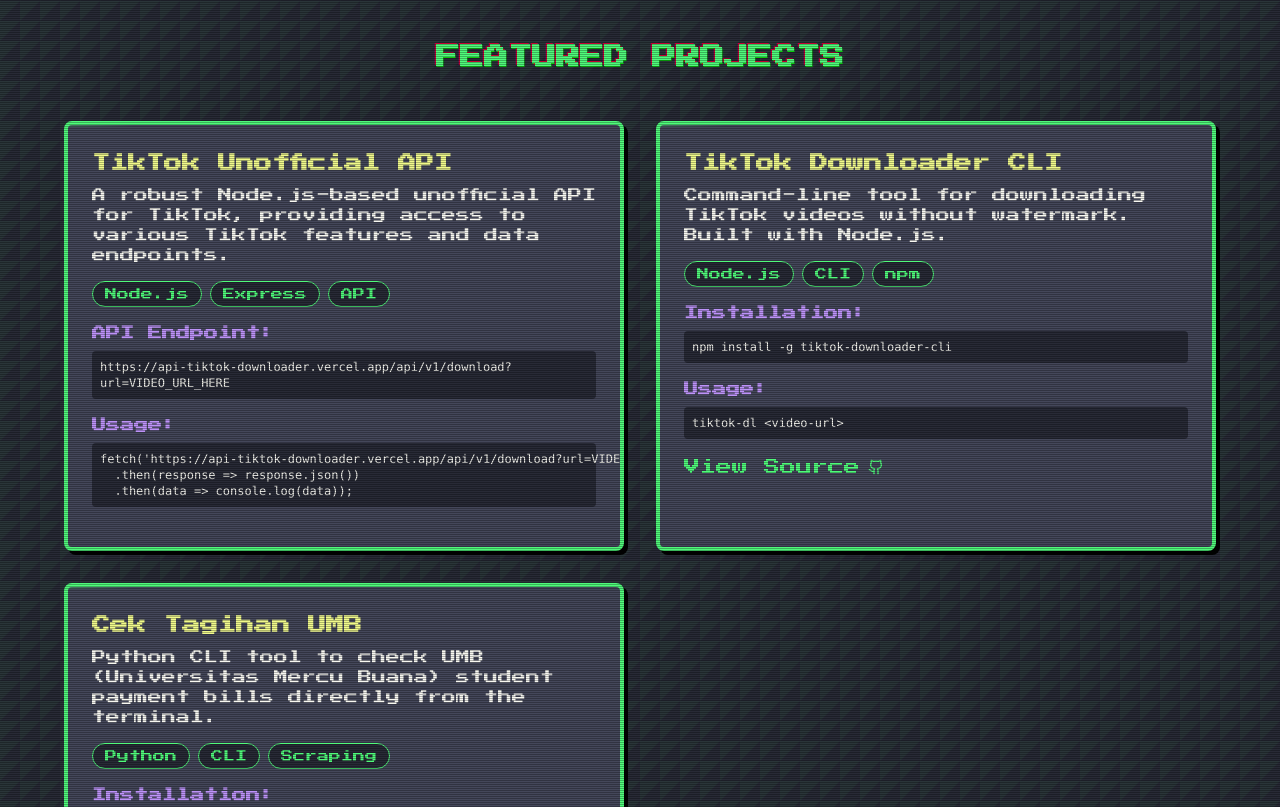
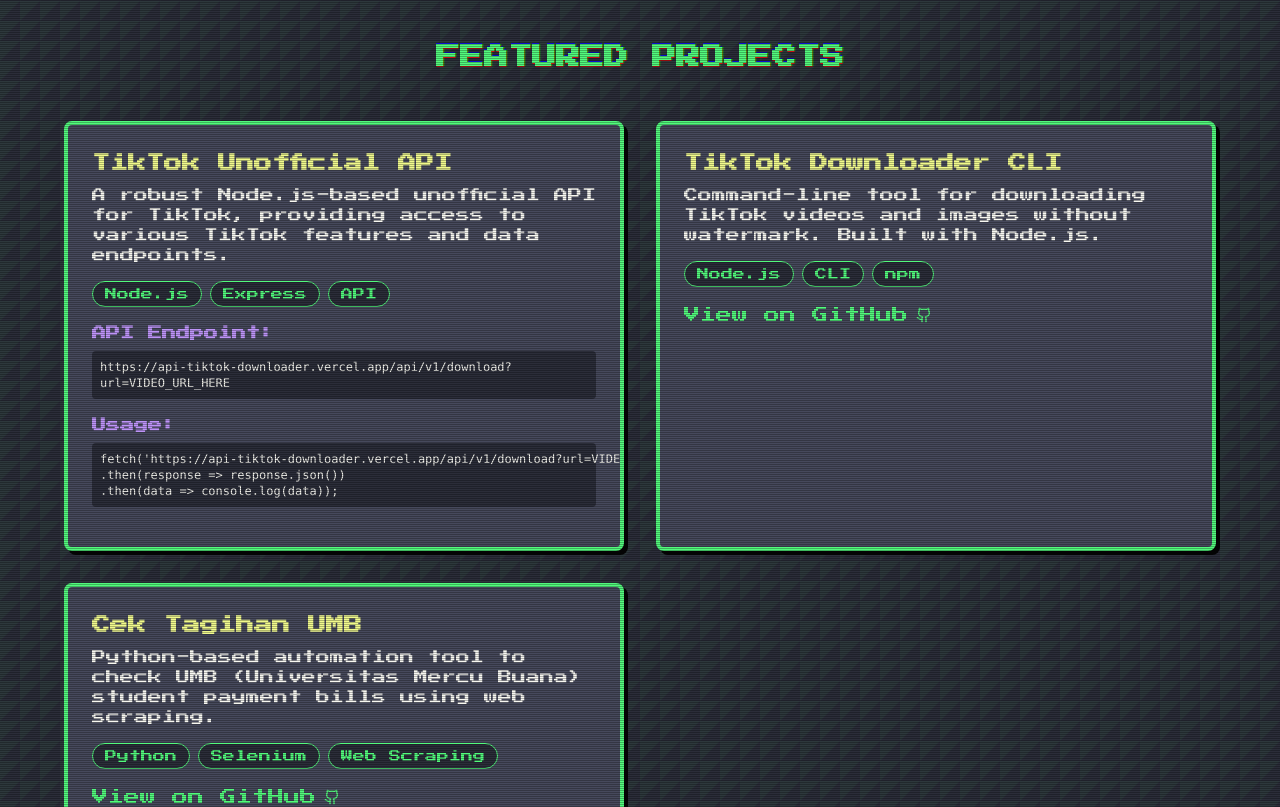
Before and after one commit to RehanDias/rehandias.github.io, a React (Vite) app: page / in a window 1280 px wide. Shown: the part 1340-2147 px from the top of the page. Built offline with nearby package versions, Linux system fonts and the light colour scheme.

Commit message:
UPDATE PROJECTS

```diff
--- a/src/App.tsx
+++ b/src/App.tsx
@@ -36,29 +36,24 @@
             apiEndpoint:
                 "https://api-tiktok-downloader.vercel.app/api/v1/download?url=VIDEO_URL_HERE",
             usage: `fetch('https://api-tiktok-downloader.vercel.app/api/v1/download?url=VIDEO_URL_HERE')
-  .then(response => response.json())
-  .then(data => console.log(data));`,
+.then(response => response.json())
+.then(data => console.log(data));`,
             type: "api",
         },
         {
             title: "TikTok Downloader CLI",
             description:
-                "Command-line tool for downloading TikTok videos without watermark. Built with Node.js.",
+                "Command-line tool for downloading TikTok videos and images without watermark. Built with Node.js.",
             tech: ["Node.js", "CLI", "npm"],
-            link: "https://github.com/rehandias/tiktok-downloader-cli",
-            installation: "npm install -g tiktok-downloader-cli",
-            usage: "tiktok-dl <video-url>",
+            link: "https://github.com/rehandias/tiktok-downloader-console",
             type: "cli",
         },
         {
             title: "Cek Tagihan UMB",
             description:
-                "Python CLI tool to check UMB (Universitas Mercu Buana) student payment bills directly from the terminal.",
-            tech: ["Python", "CLI", "Scraping"],
+                "Python-based automation tool to check UMB (Universitas Mercu Buana) student payment bills using web scraping.",
+            tech: ["Python", "Selenium", "Web Scraping"],
             link: "https://github.com/RehanDias/cekTagihanUmb",
-            installation:
-                "git clone https://github.com/RehanDias/cekTagihanUmb.git\ncd cekTagihanUmb\npip install -r requirements.txt",
-            usage: "python cektagihan.py <username> <password>",
             type: "cli",
         },
     ];
@@ -206,35 +201,21 @@
                                             <code className="block bg-[#282a36] p-2 rounded text-xs text-[#f8f8f2] overflow-x-auto">
                                                 {project.apiEndpoint}
                                             </code>
-                                        </div>
-                                    )}
-
-                                    {project.installation && (
-                                        <div className="mb-4">
-                                            <h4 className="text-sm font-bold text-[#bd93f9] mb-2">
-                                                Installation:
+                                            <h4 className="text-sm font-bold text-[#bd93f9] mt-4 mb-2">
+                                                Usage:
                                             </h4>
                                             <code className="block bg-[#282a36] p-2 rounded text-xs text-[#f8f8f2] whitespace-pre">
-                                                {project.installation}
+                                                {project.usage}
                                             </code>
                                         </div>
                                     )}
 
-                                    <div className="mb-4">
-                                        <h4 className="text-sm font-bold text-[#bd93f9] mb-2">
-                                            Usage:
-                                        </h4>
-                                        <code className="block bg-[#282a36] p-2 rounded text-xs text-[#f8f8f2] whitespace-pre">
-                                            {project.usage}
-                                        </code>
-                                    </div>
-
-                                    {project.type === "cli" && project.link && (
+                                    {project.link && (
                                         <a
                                             href={project.link}
                                             className="inline-flex items-center text-[#50fa7b] hover:text-[#f1fa8c] transition-colors hover-glow"
                                         >
-                                            View Source{" "}
+                                            View on GitHub{" "}
                                             <Github className="ml-2 w-4 h-4" />
                                         </a>
                                     )}
```
